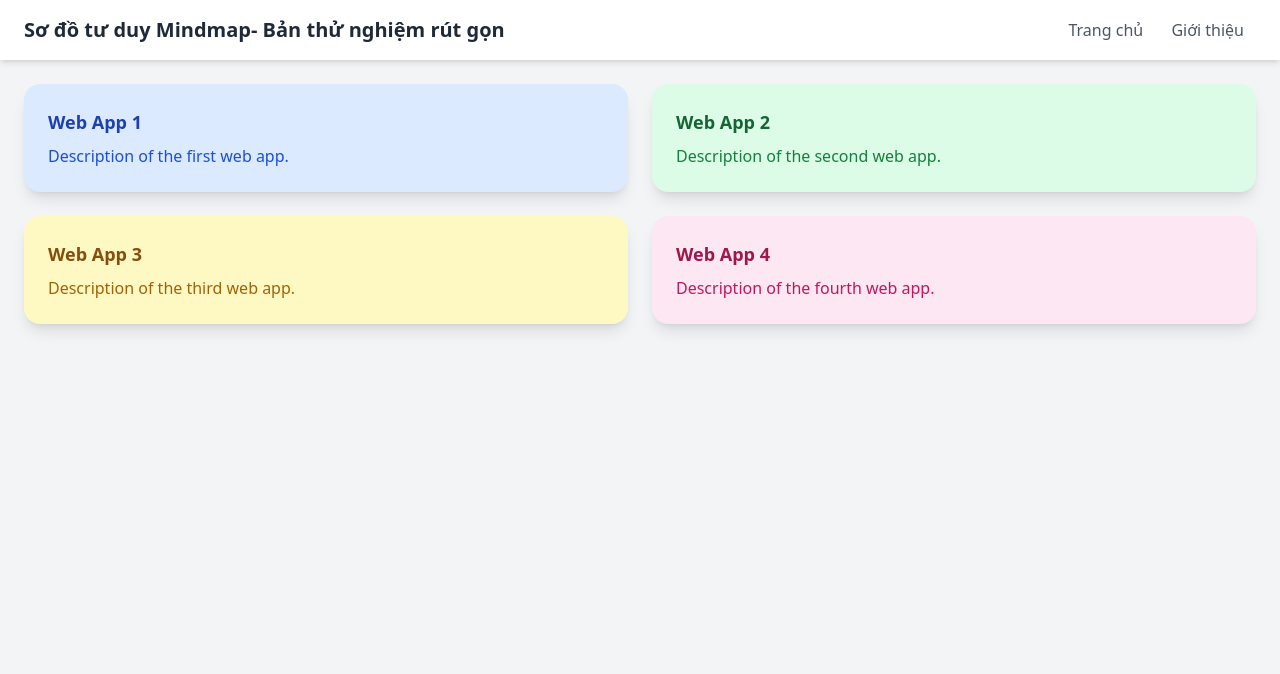
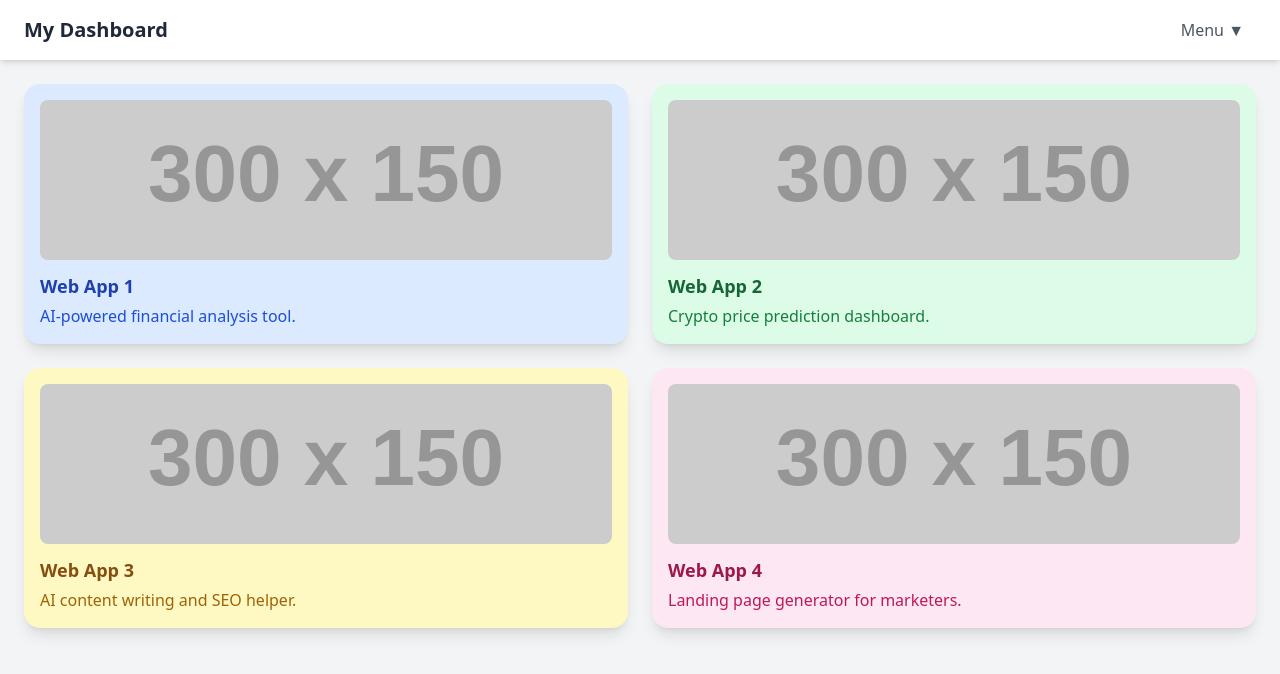
Before and after one commit to trananquan/mindmap, a plain HTML site: page index.html in a window 1280 px wide. Drawn offline with nearby package versions, Linux system fonts and the light colour scheme; placeholder pictures from the web are drawn by us.

Commit message:
Update index.html

```diff
--- a/index.html
+++ b/index.html
@@ -3,17 +3,26 @@
 <head>
   <meta charset="UTF-8" />
   <meta name="viewport" content="width=device-width, initial-scale=1.0" />
-  <title>DataWave | Mindmap</title>
+  <title>Dashboard</title>
   <script src="https://cdn.tailwindcss.com"></script>
 </head>
 <body class="bg-gray-100">
 
   <!-- Navbar -->
-  <nav class="bg-white shadow-md px-6 py-4 flex justify-between items-center">
-    <h1 class="text-xl font-bold text-gray-800">Sơ đồ tư duy Mindmap- Bản thử nghiệm rút gọn</h1>
-    <div>
-      <a href="#" class="text-gray-600 hover:text-blue-500 mx-3">Trang chủ</a>
-      <a href="#" class="text-gray-600 hover:text-blue-500 mx-3">Giới thiệu</a>
+  <nav class="bg-white shadow-md px-6 py-4 flex justify-between items-center relative">
+    <h1 class="text-xl font-bold text-gray-800">My Dashboard</h1>
+    <div class="relative">
+      <button id="dropdownButton" class="text-gray-600 hover:text-blue-500 mx-3 focus:outline-none">
+        Menu ▼
+      </button>
+      <div id="dropdownMenu" class="hidden absolute right-0 mt-2 w-56 bg-white border rounded shadow-lg z-10">
+        <div class="p-4 text-sm text-gray-700">
+          <p class="font-semibold text-gray-800 mb-2">Introduction</p>
+          <p class="mb-3">This dashboard links to 4 AI-powered web apps for productivity, finance, and content.</p>
+          <p class="font-semibold text-gray-800 mb-2">Contact</p>
+          <p>Email: support@example.com<br>Phone: +1 234 567 890</p>
+        </div>
+      </div>
     </div>
   </nav>
 
@@ -22,31 +31,51 @@
     <div class="grid grid-cols-1 sm:grid-cols-2 lg:grid-cols-2 gap-6">
 
       <!-- Web App 1 -->
-      <a href="https://app1.example.com" class="rounded-2xl shadow-lg p-6 hover:shadow-xl transition bg-blue-100">
-        <h2 class="text-lg font-semibold text-blue-800 mb-2">Web App 1</h2>
-        <p class="text-blue-700">Description of the first web app.</p>
+      <a href="https://app1.example.com" class="rounded-2xl shadow-lg p-4 hover:shadow-xl transition bg-blue-100">
+        <img src="https://via.placeholder.com/300x150?text=App+1" alt="App 1" class="rounded-lg mb-3 w-full object-cover h-40">
+        <h2 class="text-lg font-semibold text-blue-800 mb-1">Web App 1</h2>
+        <p class="text-blue-700">AI-powered financial analysis tool.</p>
       </a>
 
       <!-- Web App 2 -->
-      <a href="https://app2.example.com" class="rounded-2xl shadow-lg p-6 hover:shadow-xl transition bg-green-100">
-        <h2 class="text-lg font-semibold text-green-800 mb-2">Web App 2</h2>
-        <p class="text-green-700">Description of the second web app.</p>
+      <a href="https://app2.example.com" class="rounded-2xl shadow-lg p-4 hover:shadow-xl transition bg-green-100">
+        <img src="https://via.placeholder.com/300x150?text=App+2" alt="App 2" class="rounded-lg mb-3 w-full object-cover h-40">
+        <h2 class="text-lg font-semibold text-green-800 mb-1">Web App 2</h2>
+        <p class="text-green-700">Crypto price prediction dashboard.</p>
       </a>
 
       <!-- Web App 3 -->
-      <a href="https://app3.example.com" class="rounded-2xl shadow-lg p-6 hover:shadow-xl transition bg-yellow-100">
-        <h2 class="text-lg font-semibold text-yellow-800 mb-2">Web App 3</h2>
-        <p class="text-yellow-700">Description of the third web app.</p>
+      <a href="https://app3.example.com" class="rounded-2xl shadow-lg p-4 hover:shadow-xl transition bg-yellow-100">
+        <img src="https://via.placeholder.com/300x150?text=App+3" alt="App 3" class="rounded-lg mb-3 w-full object-cover h-40">
+        <h2 class="text-lg font-semibold text-yellow-800 mb-1">Web App 3</h2>
+        <p class="text-yellow-700">AI content writing and SEO helper.</p>
       </a>
 
       <!-- Web App 4 -->
-      <a href="https://app4.example.com" class="rounded-2xl shadow-lg p-6 hover:shadow-xl transition bg-pink-100">
-        <h2 class="text-lg font-semibold text-pink-800 mb-2">Web App 4</h2>
-        <p class="text-pink-700">Description of the fourth web app.</p>
+      <a href="https://app4.example.com" class="rounded-2xl shadow-lg p-4 hover:shadow-xl transition bg-pink-100">
+        <img src="https://via.placeholder.com/300x150?text=App+4" alt="App 4" class="rounded-lg mb-3 w-full object-cover h-40">
+        <h2 class="text-lg font-semibold text-pink-800 mb-1">Web App 4</h2>
+        <p class="text-pink-700">Landing page generator for marketers.</p>
       </a>
 
     </div>
   </main>
 
+  <!-- JavaScript for dropdown toggle -->
+  <script>
+    const button = document.getElementById('dropdownButton');
+    const menu = document.getElementById('dropdownMenu');
+
+    button.addEventListener('click', () => {
+      menu.classList.toggle('hidden');
+    });
+
+    document.addEventListener('click', (event) => {
+      if (!button.contains(event.target) && !menu.contains(event.target)) {
+        menu.classList.add('hidden');
+      }
+    });
+  </script>
+
 </body>
 </html>
```
